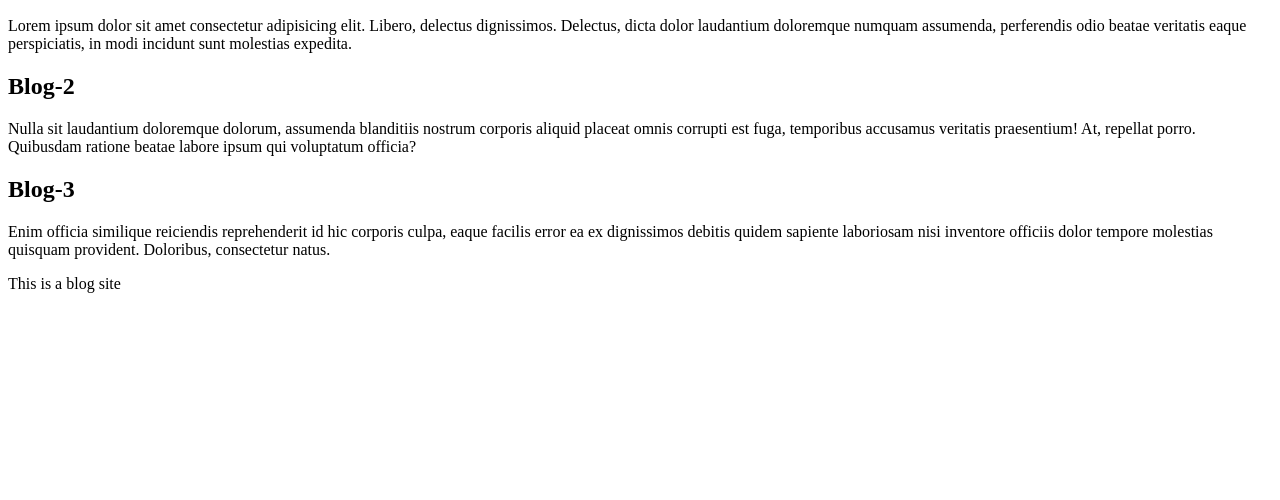
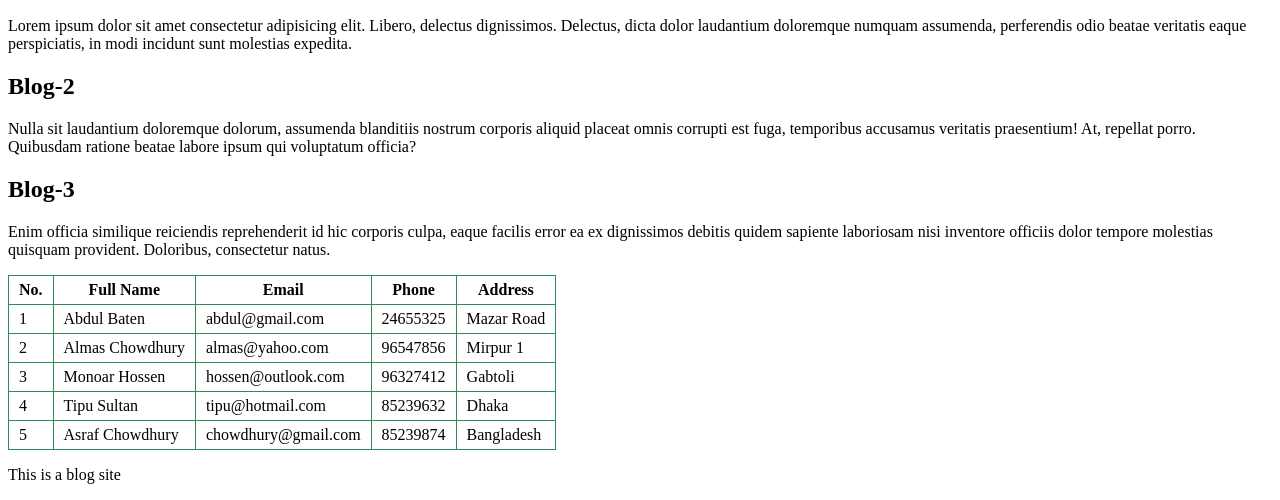
Before and after one commit to ruhulamin111/Explore-HTML-5, a plain HTML site: page index.html in a window 1280 px wide. Shown: the part 876-1376 px from the top of the page. Before the commit the page ends 1185 px from the top, so only its background shows below. Drawn offline with Linux system fonts and the light colour scheme.

Commit message:
added table

```diff
--- a/index.html
+++ b/index.html
@@ -6,6 +6,7 @@
     <meta http-equiv="X-UA-Compatible" content="IE=edge">
     <meta name="viewport" content="width=device-width, initial-scale=1.0">
     <title>Explore HTML 5</title>
+    <link rel="stylesheet" href="style.css">
 </head>
 
 <body>
@@ -50,6 +51,56 @@
                 provident. Doloribus, consectetur natus.</p>
         </div>
     </section>
+
+    <table>
+        <thead>
+            <tr>
+                <th>No.</th>
+                <th>Full Name</th>
+                <th>Email</th>
+                <th>Phone</th>
+                <th>Address</th>
+            </tr>
+        </thead>
+        <tbody>
+            <tr>
+                <td>1</td>
+                <td>Abdul Baten</td>
+                <td>abdul@gmail.com</td>
+                <td>24655325</td>
+                <td>Mazar Road</td>
+            </tr>
+            <tr>
+                <td>2</td>
+                <td>Almas Chowdhury </td>
+                <td>almas@yahoo.com</td>
+                <td>96547856</td>
+                <td>Mirpur 1</td>
+            </tr>
+            <tr>
+                <td>3</td>
+                <td>Monoar Hossen</td>
+                <td>hossen@outlook.com</td>
+                <td>96327412</td>
+                <td>Gabtoli</td>
+            </tr>
+            <tr>
+                <td>4</td>
+                <td>Tipu Sultan</td>
+                <td>tipu@hotmail.com</td>
+                <td>85239632</td>
+                <td>Dhaka</td>
+            </tr>
+            <tr>
+                <td>5</td>
+                <td>Asraf Chowdhury</td>
+                <td>chowdhury@gmail.com</td>
+                <td>85239874</td>
+                <td>Bangladesh</td>
+            </tr>
+        </tbody>
+    </table>
+
     <footer>
         <p>This is a blog site</p>
     </footer>
--- /dev/null
+++ b/style.css
@@ -0,0 +1,9 @@
+table {
+    border-collapse: collapse;
+}
+
+td,
+th {
+    border: 1px solid seagreen;
+    padding: 5px 10px;
+}
```
